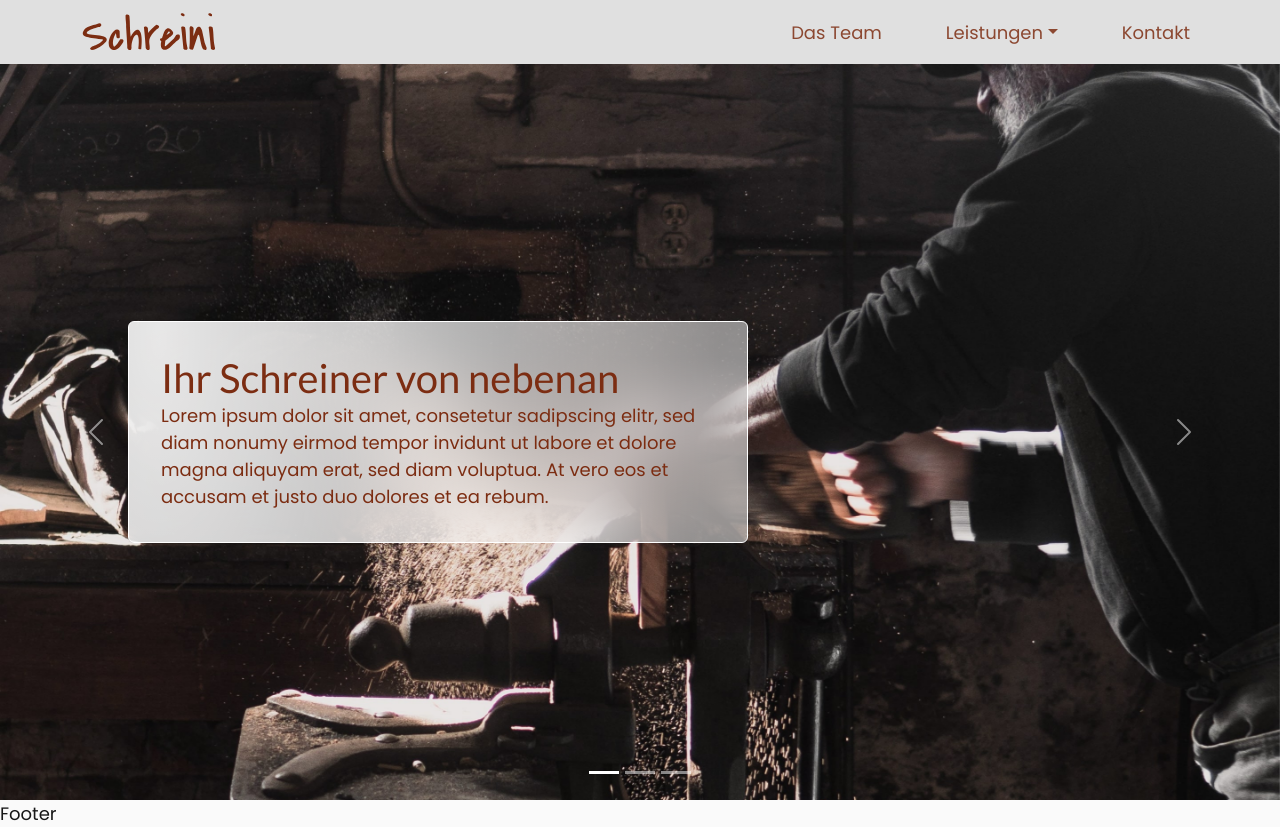
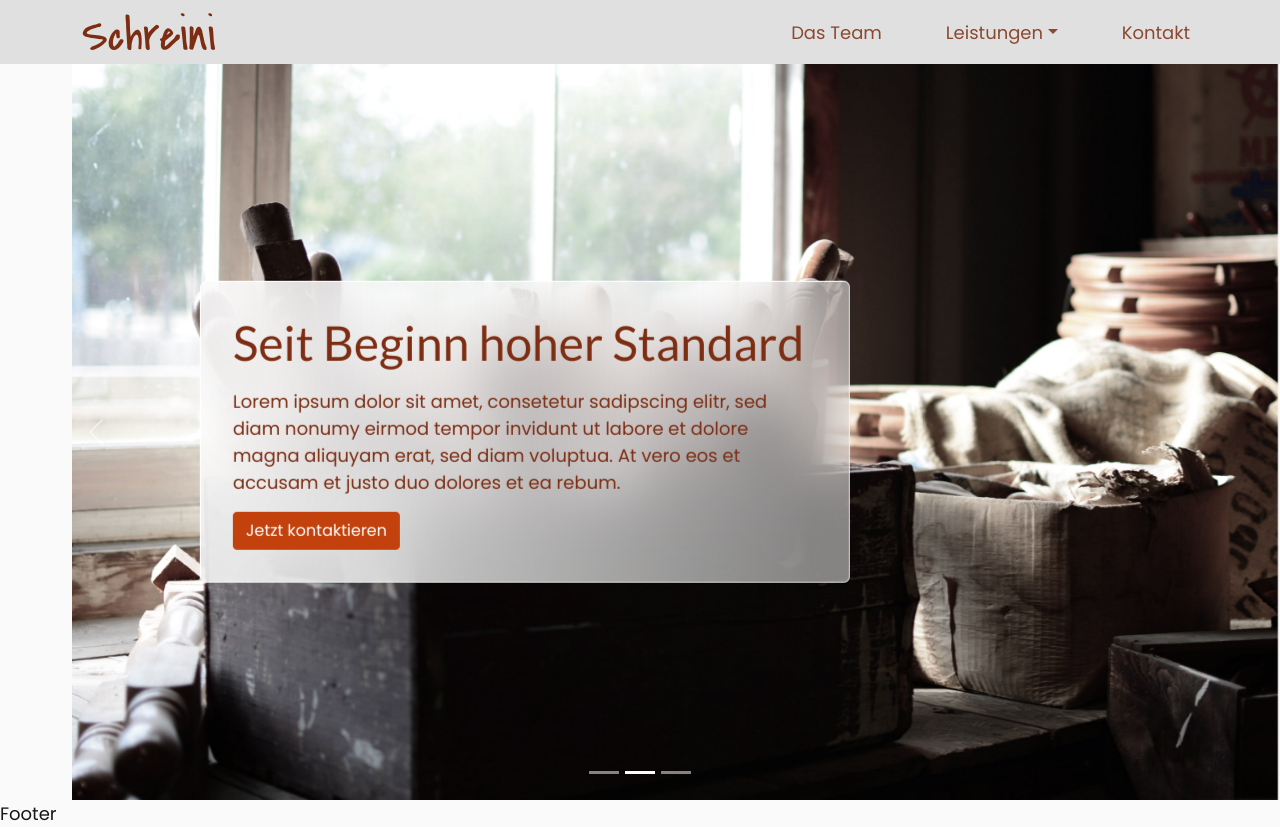
Before and after one commit to MinhKhangTran/next_js_schreini, a Next.js app: page / in a window 1280 px wide. Built offline with nearby package versions, Linux system fonts and the light colour scheme.

Commit message:
:sparkles: hero

```diff
--- a/components/hero.js
+++ b/components/hero.js
@@ -1,13 +1,13 @@
-import { Carousel } from "react-bootstrap";
+import Link from "next/link";
+import { Button, Carousel } from "react-bootstrap";
 
 const Hero = ({ data }) => {
-  console.log(data);
   return (
     <section id="hero" aria-label="hero section">
       <Carousel>
         {data.map((slide) => {
           return (
-            <Carousel.Item key={slide.id} interval={1000000}>
+            <Carousel.Item key={slide.id} interval={5000}>
               <picture>
                 <img
                   className="img-fluid"
@@ -16,8 +16,11 @@
                 />
               </picture>
               <Carousel.Caption>
-                <h1 className="text-dark">{slide.title}</h1>
+                <h1 className="text-dark | heading-1">{slide.title}</h1>
                 <p className="text-dark">{slide.text}</p>
+                <Link href="/kontakt" passHref>
+                  <Button variant="primary">Jetzt kontaktieren</Button>
+                </Link>
               </Carousel.Caption>
             </Carousel.Item>
           );
--- a/styles/_global.scss
+++ b/styles/_global.scss
@@ -39,8 +39,11 @@
 /* Body */
 body {
   background-color: #fafafa;
-  font-size: math.div(18rem, 16);
+  font-size: math.div(16rem, 16);
   color: #171717;
+  @include md {
+    font-size: math.div(18rem, 16);
+  }
 }
 
 /* Forms */
--- a/styles/_typography.scss
+++ b/styles/_typography.scss
@@ -1,9 +1,7 @@
 @use "sass:math";
-.banner__heading {
+.heading-1 {
   font-size: math.div(36rem, 16);
-  font-weight: 200;
-  line-height: normal;
-  font-family: "Archivo";
+
   @include md {
     font-size: math.div(40rem, 16);
   }
@@ -11,7 +9,7 @@
     font-size: math.div(48rem, 16);
   }
 }
-.heading-1 {
+.heading-2 {
   font-size: math.div(24rem, 16);
   font-weight: 400;
   @include md {
@@ -21,18 +19,8 @@
     font-size: math.div(40rem, 16);
   }
 }
-.heading-2 {
-  font-size: math.div(22rem, 16);
-  font-weight: 400;
-  @include md {
-    font-size: math.div(30rem, 16);
-  }
-  @include lg {
-    font-size: math.div(36rem, 16);
-  }
-}
 .heading-3 {
-  font-size: math.div(20rem, 16);
+  font-size: math.div(24rem, 16);
   font-weight: 400;
   @include md {
     font-size: math.div(28rem, 16);
@@ -41,26 +29,13 @@
     font-size: math.div(32rem, 16);
   }
 }
-
-.cta-heading {
-  font-size: math.div(22rem, 16);
+.heading-4 {
+  font-size: math.div(20rem, 16);
   font-weight: 400;
   @include md {
-    font-size: math.div(30rem, 16);
+    font-size: math.div(22rem, 16);
   }
   @include lg {
-    font-size: math.div(40rem, 16);
+    font-size: math.div(34rem, 16);
   }
 }
-.banner__body {
-  font-size: math.div(22rem, 16);
-  font-weight: 200;
-  line-height: 150%;
-  font-family: "Archivo";
-  @include md {
-    font-size: math.div(28rem, 16);
-  }
-  @include lg {
-    font-size: math.div(32rem, 16);
-  }
-}
--- a/styles/components/_hero.scss
+++ b/styles/components/_hero.scss
@@ -1,12 +1,18 @@
 @use "sass:math";
 
 #hero {
-  @include md {
+  @include lg {
     min-height: calc(100vh - 64px);
   }
   .carousel {
-    @include md {
-      height: calc(100vh - 64px);
+    height: calc(100vh - 64px);
+  }
+  img {
+    height: 100%;
+    object-fit: cover;
+    @include xxl {
+      height: auto;
+      object-fit: fill;
     }
   }
   .carousel-item {
@@ -16,6 +22,23 @@
     height: 100%;
   }
   .carousel-caption {
+    transform: translateY(50%);
+    text-align: left;
+    bottom: 50%;
+    padding: 1rem;
+    background: radial-gradient(
+        91.17% 582.95% at 4.86% 8.4%,
+        rgba(255, 255, 255, 0.9) 0%,
+        rgba(255, 255, 255, 0.5) 100%
+      )
+      /* warning: gradient uses a rotation that is not supported by CSS and may not behave as expected */;
+    border: 1px solid #ffffff;
+    backdrop-filter: blur(28px);
+    /* Note: backdrop-filter has minimal browser support */
+
+    border-radius: 6px;
+    right: 8%;
+    left: 8%;
     @include lg {
       bottom: 50%;
       left: 10%;
@@ -23,7 +46,7 @@
       padding: 2rem;
       transform: translateY(50%);
       text-align: left;
-      width: 620px;
+      width: 650px;
       background: radial-gradient(
           91.17% 582.95% at 4.86% 8.4%,
           rgba(255, 255, 255, 0.9) 0%,
@@ -36,5 +59,18 @@
 
       border-radius: 6px;
     }
+    p {
+      padding-block: 1rem;
+    }
+  }
+  .carousel-control-prev,
+  .carousel-control-next {
+    width: auto;
+    @include md {
+      width: 8%;
+    }
+    @include lg {
+      width: 15%;
+    }
   }
 }
```
